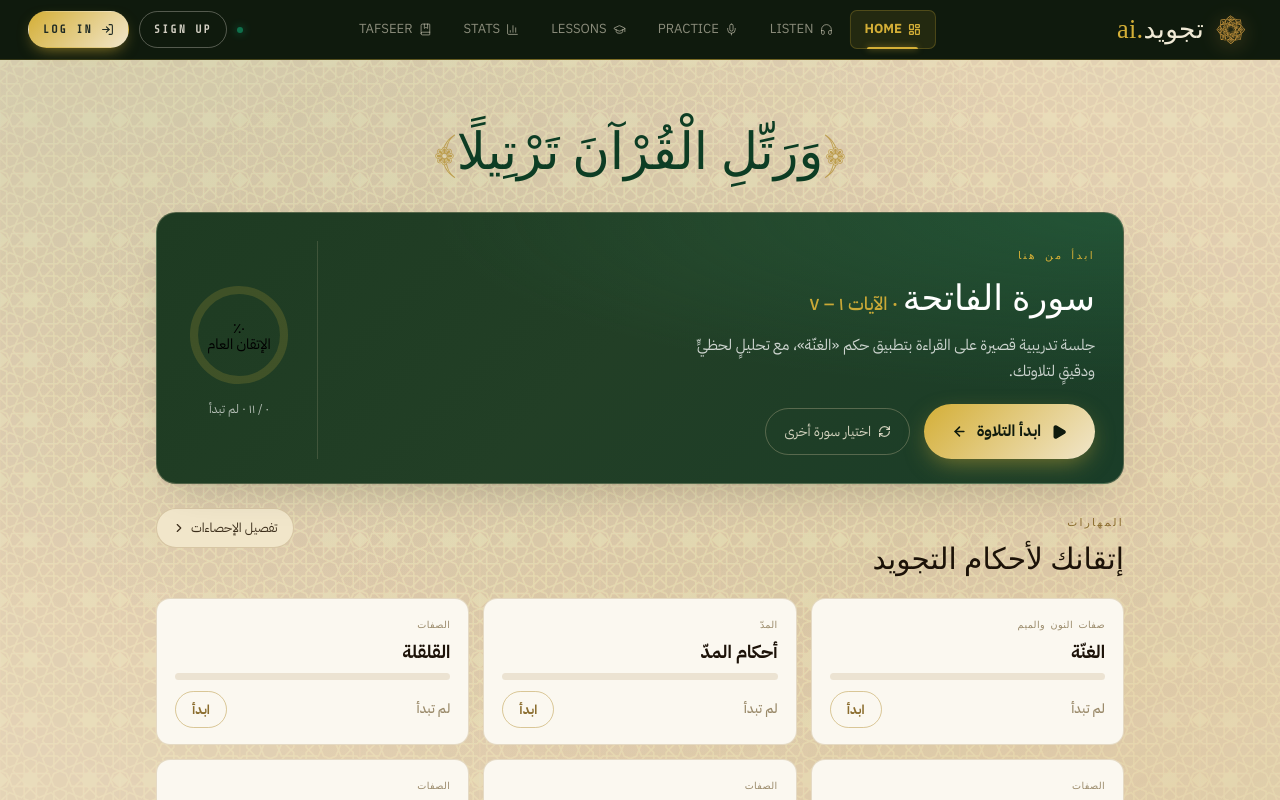
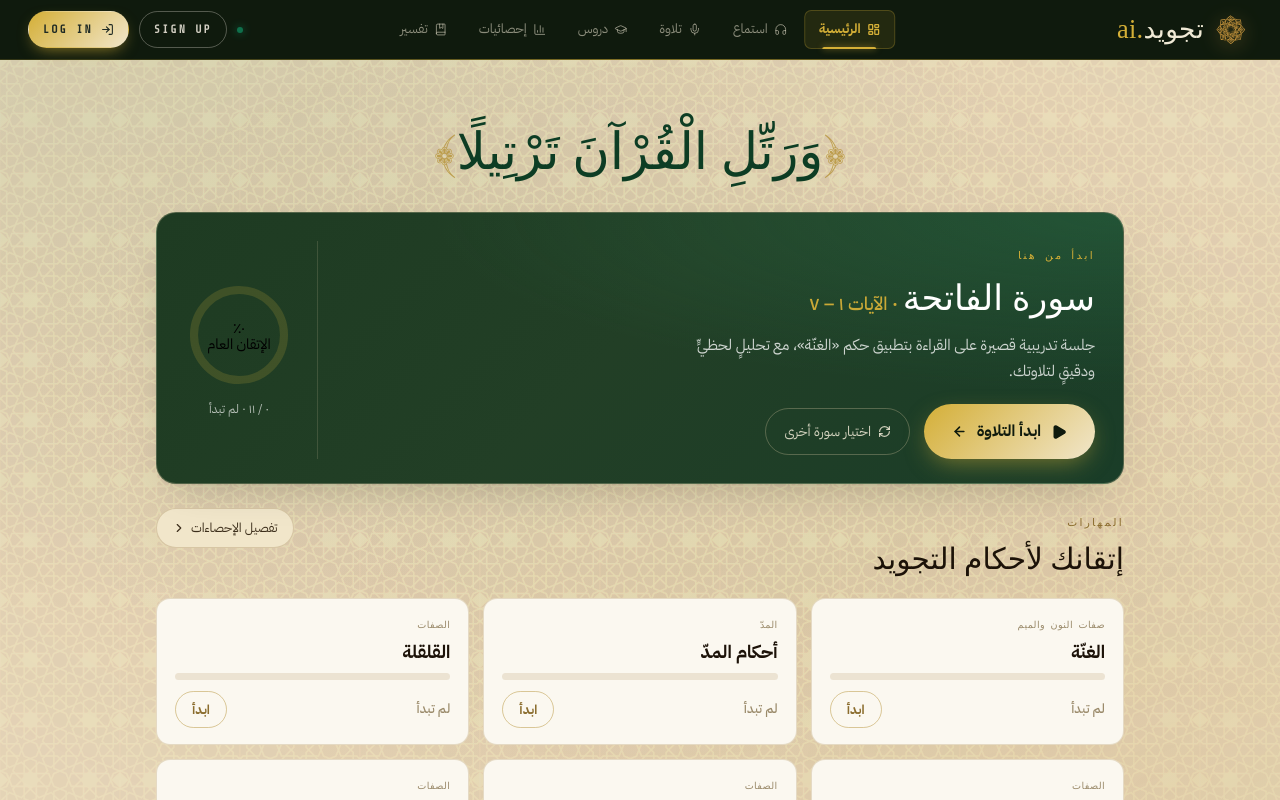
Before and after one commit to Mohamedmahfouz2004/Final_Tajweed.ai, a Next.js app in the folder myapp/: page / in a window 1280 px wide. Shown: the top 800 px of the page. Built offline with nearby package versions, Linux system fonts and the light colour scheme; no server answers; a web font is replaced by a local one.

Commit message:
feat: translate navigation links to Arabic

```diff
--- a/myapp/src/components/Navbar.jsx
+++ b/myapp/src/components/Navbar.jsx
@@ -31,12 +31,12 @@ const Navbar = () => {
   if (isAdminRoute) return null;
 
   const navItems = [
-    { href: '/',         label: 'HOME',     icon: LayoutDashboard, exact: true },
-    { href: '/listen',   label: 'LISTEN',   icon: Headphones },
-    { href: '/practice', label: 'PRACTICE', icon: Mic },
-    { href: '/lessons',  label: 'LESSONS',  icon: GraduationCap },
-    { href: '/progress', label: 'STATS',    icon: BarChart3 },
-    { href: '/tafseer',  label: 'TAFSEER',  icon: BookMarked },
+    { href: '/',         label: 'الرئيسية',     icon: LayoutDashboard, exact: true },
+    { href: '/listen',   label: 'استماع',   icon: Headphones },
+    { href: '/practice', label: 'تلاوة', icon: Mic },
+    { href: '/lessons',  label: 'دروس',  icon: GraduationCap },
+    { href: '/progress', label: 'إحصائيات',    icon: BarChart3 },
+    { href: '/tafseer',  label: 'تفسير',  icon: BookMarked },
   ];
 
   return (
```
